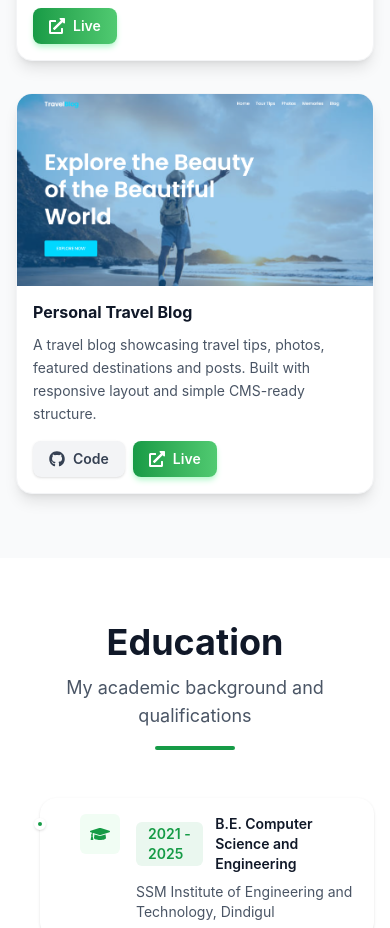
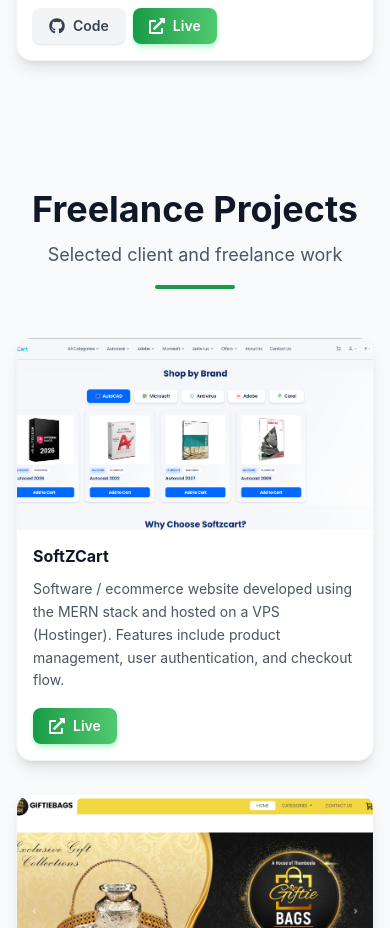
Before and after one commit to Umarfarook1912/Portfolio, a React (Vite) app: page / in a window 390 px wide. Shown: the part 3880-4808 px from the top of the page. Built offline with nearby package versions, Linux system fonts and the light colour scheme.

Commit message:
freelance project added

```diff
--- a/src/App.jsx
+++ b/src/App.jsx
@@ -4,6 +4,7 @@
   Hero,
   WorkExperience,
   Projects,
+  FreelanceProjects,
   Education,
   Certifications,
   Achievements,
@@ -31,6 +32,7 @@
           <Hero data={portfolioData.hero} />
           <WorkExperience data={portfolioData.workExperience} />
           <Projects data={portfolioData.projects} />
+          <FreelanceProjects data={portfolioData.freelanceProjects} />
           <Education data={portfolioData.education} />
           <TechnicalSkills data={portfolioData.technicalSkills} />
           <Certifications data={portfolioData.certifications} />
--- a/src/components/layout/Header.jsx
+++ b/src/components/layout/Header.jsx
@@ -9,6 +9,7 @@
         { label: 'About', href: '#home' },
         { label: 'Experience', href: '#experience' },
         { label: 'Projects', href: '#projects' },
+        { label: 'Freelance', href: '#freelance' },
         { label: 'Education', href: '#education' },
         { label: 'Achievements', href: '#achievements' },
         { label: 'Contact', href: '#contact' },
--- /dev/null
+++ b/src/components/sections/FreelanceProjects.jsx
@@ -0,0 +1,91 @@
+import PropTypes from 'prop-types';
+import { FaGithub, FaExternalLinkAlt } from 'react-icons/fa';
+import { Section, Container, SectionTitle } from '../ui';
+import { useScrollAnimation } from '../../hooks/useScrollAnimation';
+
+const FreelanceProjects = ({ data }) => {
+    return (
+        <Section id="freelance" background="gray">
+            <Container>
+                <SectionTitle
+                    title="Freelance Projects"
+                    subtitle="Selected client and freelance work"
+                />
+
+                <div className="grid grid-cols-1 md:grid-cols-2 lg:grid-cols-3 gap-8">
+                    {data && data.map((project, index) => {
+                        const [ref, isVisible] = useScrollAnimation({ threshold: 0.2 });
+                        return (
+                            <div ref={ref} key={index} className={`group relative bg-white rounded-2xl overflow-hidden shadow-lg hover:shadow-2xl transition-all duration-700 hover:-translate-y-2 border border-gray-100 ${isVisible ? 'opacity-100 translate-y-0' : 'opacity-0 translate-y-10'}`} style={{ transitionDelay: `${index * 100}ms` }}>
+                                {/* Background gradient decorations */}
+                                <div className="absolute top-0 right-0 w-32 h-32 bg-gradient-to-br from-[#169b46] to-[#50ca71] opacity-0 rounded-full blur-2xl group-hover:opacity-10 transition-opacity pointer-events-none z-10"></div>
+                                <div className="absolute bottom-0 left-0 w-24 h-24 bg-gradient-to-tr from-[#50ca71] to-[#169b46] opacity-0 rounded-full blur-xl group-hover:opacity-10 transition-opacity pointer-events-none z-10"></div>
+
+                                {/* Project Image header */}
+                                {project.imageUrl ? (
+                                    <div className="relative h-48 sm:h-56 md:h-64 overflow-hidden">
+                                        <img
+                                            src={project.imageUrl}
+                                            alt={project.title}
+                                            className="w-full h-full object-cover group-hover:scale-105 transition-transform duration-500"
+                                        />
+                                    </div>
+                                ) : (
+                                    <div className="relative h-48 sm:h-56 md:h-64 bg-gradient-to-br from-gray-50 to-gray-100" />
+                                )}
+
+                                {/* Project Details */}
+                                <div className="relative p-4 sm:p-5 md:p-6 z-20">
+                                    <h3 className="text-base sm:text-lg font-bold text-gray-900 mb-3 leading-tight">{project.title}</h3>
+                                    <p className="text-gray-600 mb-4 sm:mb-6 leading-relaxed text-sm min-h-[3rem] sm:min-h-[4rem]">
+                                        {project.description}
+                                    </p>
+
+                                    {/* Action Buttons */}
+                                    <div className="flex flex-row flex-wrap items-center gap-2 sm:gap-3">
+                                        {project.githubUrl && (
+                                            <a
+                                                href={project.githubUrl}
+                                                target="_blank"
+                                                rel="noopener noreferrer"
+                                                className="flex items-center justify-center gap-2 px-4 py-2 bg-gray-100 hover:bg-gray-900 text-gray-700 hover:text-white rounded-lg transition-all duration-300 text-sm font-semibold shadow-sm hover:shadow-md"
+                                            >
+                                                <FaGithub className="w-4 h-4" />
+                                                Code
+                                            </a>
+                                        )}
+                                        {project.projectUrl && (
+                                            <a
+                                                href={project.projectUrl}
+                                                target="_blank"
+                                                rel="noopener noreferrer"
+                                                className="flex items-center justify-center gap-2 px-4 py-2 bg-gradient-to-r from-[#169b46] to-[#50ca71] hover:from-[#50ca71] hover:to-[#169b46] text-white rounded-lg transition-all duration-300 text-sm font-semibold shadow-md shadow-green-200 hover:shadow-lg hover:shadow-green-300"
+                                            >
+                                                <FaExternalLinkAlt className="w-4 h-4" />
+                                                Live
+                                            </a>
+                                        )}
+                                    </div>
+                                </div>
+                            </div>
+                        );
+                    })}
+                </div>
+            </Container>
+        </Section>
+    );
+};
+
+FreelanceProjects.propTypes = {
+    data: PropTypes.arrayOf(
+        PropTypes.shape({
+            title: PropTypes.string.isRequired,
+            description: PropTypes.string.isRequired,
+            githubUrl: PropTypes.string,
+            projectUrl: PropTypes.string,
+            imageUrl: PropTypes.string,
+        })
+    ),
+};
+
+export default FreelanceProjects;
--- a/src/components/sections/index.js
+++ b/src/components/sections/index.js
@@ -1,6 +1,7 @@
 export { default as Hero } from './Hero';
 export { default as WorkExperience } from './WorkExperience';
 export { default as Projects } from './Projects';
+export { default as FreelanceProjects } from './FreelanceProjects';
 export { default as Education } from './Education';
 export { default as TechnicalSkills } from './TechnicalSkills';
 export { default as Certifications } from './Certifications';
--- a/src/data/portfolio.json
+++ b/src/data/portfolio.json
@@ -41,13 +41,6 @@
             "imageUrl": "/project/document-scanner.png"
         },
         {
-            "title": "Ecommerce Website for GiftieBags",
-            "description": "Developed a dynamic ecommerce website using HTML, CSS, JavaScript, and Bootstrap. Implemented a user-friendly interface for browsing and purchasing products.",
-            "githubUrl": "https://github.com/Umarfarook1912/giftiebags",
-            "projectUrl": "https://giftiebags.vercel.app/",
-            "imageUrl": "/project/giftiebags.png"
-        },
-        {
             "title": "College Website",
             "description": "Built the college website for SSM Institute of Engineering and Technology using HTML, CSS and Bootstrap — the first project during the start of web development learning.",
             "projectUrl": "https://ssmiet.ac.in/",
@@ -59,6 +52,21 @@
             "githubUrl": "https://github.com/Umarfarook1912/Personal-Blog-on-IBM-Cloud-Static-Web-Apps",
             "projectUrl": "https://umarfarook1912.github.io/Personal-Blog-on-IBM-Cloud-Static-Web-Apps/",
             "imageUrl": "/project/travel-blog.png"
+        }
+    ],
+    "freelanceProjects": [
+        {
+            "title": "SoftZCart",
+            "description": "Software / ecommerce website developed using the MERN stack and hosted on a VPS (Hostinger). Features include product management, user authentication, and checkout flow.",
+            "projectUrl": "https://softzcart.com/",
+            "imageUrl": "/freelance/softzcart.png"
+        },
+        {
+            "title": "Ecommerce Website for GiftieBags",
+            "description": "Developed a dynamic ecommerce website using HTML, CSS, JavaScript, and Bootstrap. Implemented a user-friendly interface for browsing and purchasing products.",
+            "githubUrl": "https://github.com/Umarfarook1912/giftiebags",
+            "projectUrl": "https://giftiebags.vercel.app/",
+            "imageUrl": "/freelance/giftiebags.png"
         }
     ],
     "education": [
```
Also changed, not shown: public/freelance/giftiebags.png (renamed from public/project/giftiebags.png), public/freelance/softzcart.png (added).
